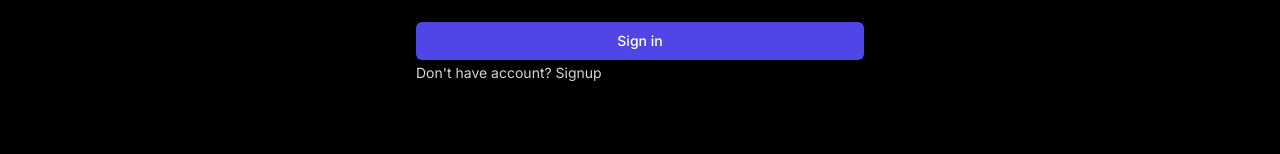
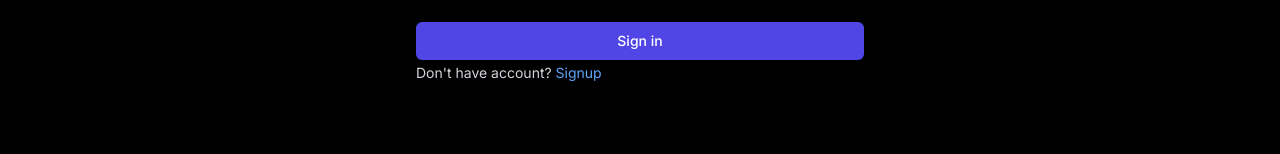
Before and after one commit to SilentJungle399/AERO-2.O, a Next.js app: page /login in a window 1280 px wide. Shown: the part 443-597 px from the top of the page. Built offline with nearby package versions, Linux system fonts and the light colour scheme; no server answers; a web font is replaced by a local one.

Commit message:
lksdnfk@pk

```diff
--- a/app/login/page.tsx
+++ b/app/login/page.tsx
@@ -103,7 +103,7 @@ export default function Login() {
         <Link
           href={"/signup"}
           className='text-sm text-gray-300'>
-          Don&apos;t have account? Signup
+          Don&apos;t have account? <span className='text-blue-400'>Signup</span>
         </Link>
       </div>
     </div>
```
